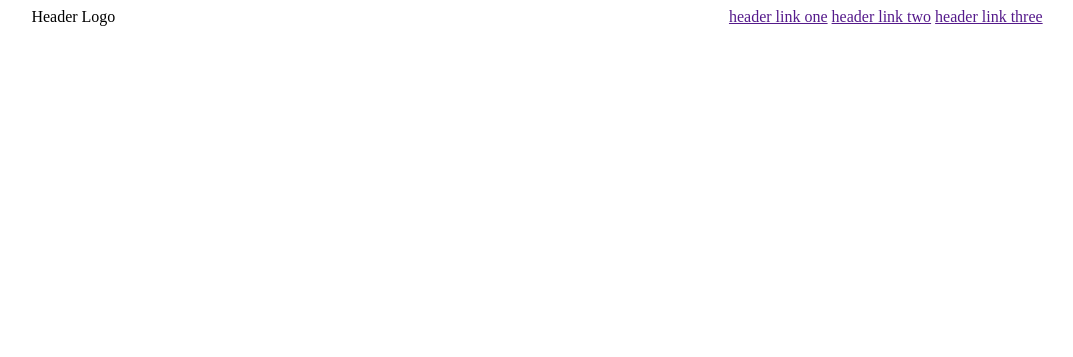
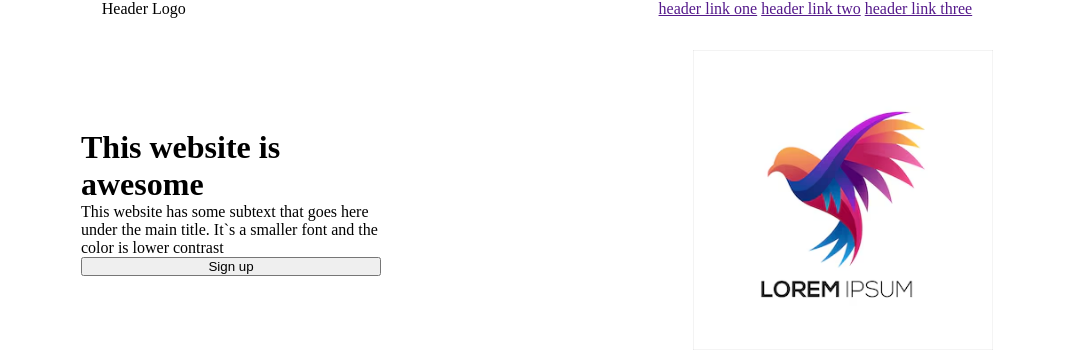
Before and after one commit to chernovvova/odin-landing-page, a plain HTML site: page index.html in a window 1280 px wide. Shown: the whole page, without its empty margins (103-1176 px from the left). Drawn offline with Linux system fonts and the light colour scheme.

Commit message:
add about structure

```diff
--- a/index.html
+++ b/index.html
@@ -16,8 +16,17 @@
         </div>
     </header>
     <div class="container">
-        <div class="item">
-
+        <div class="about-container">
+            <div class="about-info">
+                <h1>This website is awesome</h1>
+                <p>This website has some subtext that goes here under the main title. It`s a smaller font and the color is lower contrast</p>
+                <button>
+                    Sign up
+                </button>
+            </div>
+            <div>
+                <img src="images/bird-colorful-logo-gradient-vector_343694-1365.avif" alt="logo">
+            </div>
         </div>
         <div class="item">
 
--- a/style.css
+++ b/style.css
@@ -1,10 +1,35 @@
+* {
+    box-sizing: border-box;
+    margin: 0;
+    padding: 0;
+}
 header {
     display: flex;
     flex-direction: row;
     justify-content: space-between;
+    min-height: 50px;
 }
 
 .header-item {
-    margin-left: 10%;
-    margin-right: 10%;
+    margin-left: 16%;
+    margin-right: 16%;
 }
+
+.container {
+    display: flex;
+    flex-direction: column;
+}
+
+.about-container {
+    display: flex;
+    flex-direction: row;
+    justify-content: space-evenly;
+    align-items: center;
+    gap: 10%;
+}
+
+.about-container * {
+    width: 300px;
+    align-content: center;
+    align-self: center;
+}
```
Also changed, not shown: images/bird-colorful-logo-gradient-vector_343694-1365.avif (added).
